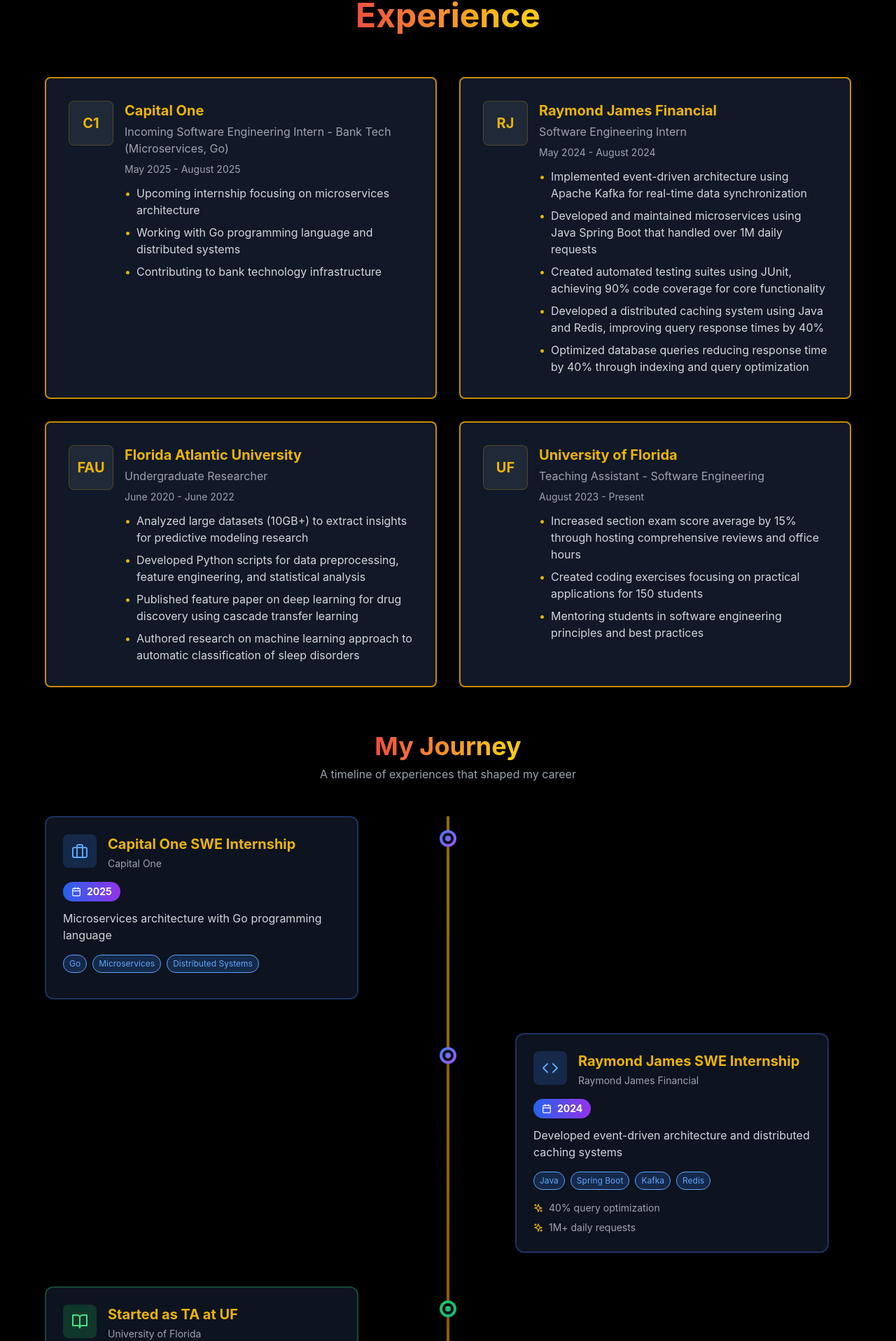
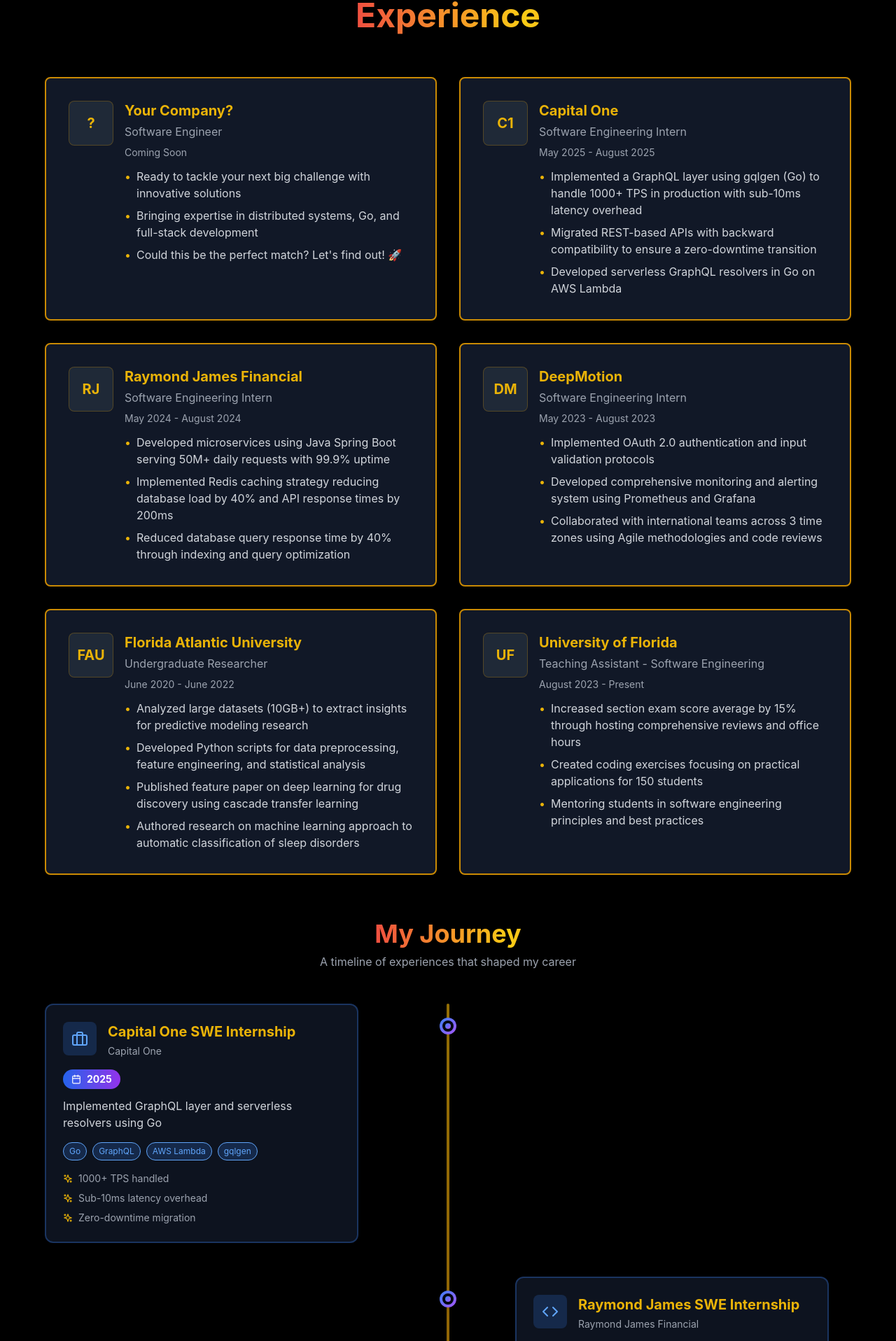
Before and after one commit to Dzeddy/dylan-portfolio, a React (Vite) app: page / in a window 1280 px wide. Shown: the part 882-2798 px from the top of the page at 70% size. Built offline with nearby package versions, Linux system fonts and the light colour scheme.

Commit message:
aesthetic

```diff
--- a/src/components/HeroSection.tsx
+++ b/src/components/HeroSection.tsx
@@ -5,7 +5,7 @@
 
 export const HeroSection: React.FC = () => {
   return (
-    <section className="min-h-screen flex items-center justify-center relative overflow-hidden px-4 sm:px-6">
+    <section className="min-h-screen flex items-start sm:items-center justify-center relative overflow-hidden px-4 sm:px-6 pt-10 sm:pt-0">
       {/* Animated background pattern */}
       <div className="absolute inset-0 opacity-10">
         <div className="absolute top-0 -left-4 w-48 sm:w-72 h-48 sm:h-72 bg-yellow-500 rounded-full filter blur-3xl animate-pulse"></div>
--- a/src/components/Navigation.tsx
+++ b/src/components/Navigation.tsx
@@ -18,7 +18,7 @@
   };
 
   return (
-    <nav className={`fixed w-full z-50 transition-all duration-300 ${
+    <nav className={`fixed w-full z-50 transition-all duration-300 hidden sm:block ${
       scrolled ? 'bg-black/90 backdrop-blur-md border-b border-yellow-600/20' : ''
     }`}>
       <div className="max-w-7xl mx-auto px-4 sm:px-6 py-4">
--- a/src/components/ProjectsSection.tsx
+++ b/src/components/ProjectsSection.tsx
@@ -22,7 +22,9 @@
             <ProjectCard key={index} project={project} />
           ))}
           {Array.from({ length: comingSoonCount }, (_, index) => (
-            <ComingSoonCard key={`coming-soon-${index}`} />
+            <div key={`coming-soon-${index}`} className="hidden sm:block">
+              <ComingSoonCard />
+            </div>
           ))}
         </div>
       </div>
--- a/src/data/portfolio.ts
+++ b/src/data/portfolio.ts
@@ -30,13 +30,24 @@
 
 export const experiences: ExperienceItem[] = [
   {
+    company: 'Your Company?',
+    position: 'Software Engineer',
+    duration: 'Coming Soon',
+    description: [
+      'Ready to tackle your next big challenge with innovative solutions',
+      'Bringing expertise in distributed systems, Go, and full-stack development',
+      'Could this be the perfect match? Let\'s find out! 🚀'
+    ],
+    logo: '?'
+  },
+  {
     company: 'Capital One',
-    position: 'Incoming Software Engineering Intern - Bank Tech (Microservices, Go)',
+    position: 'Software Engineering Intern',
     duration: 'May 2025 - August 2025',
     description: [
-      'Upcoming internship focusing on microservices architecture',
-      'Working with Go programming language and distributed systems',
-      'Contributing to bank technology infrastructure'
+      'Implemented a GraphQL layer using gqlgen (Go) to handle 1000+ TPS in production with sub-10ms latency overhead',
+      'Migrated REST-based APIs with backward compatibility to ensure a zero-downtime transition',
+      'Developed serverless GraphQL resolvers in Go on AWS Lambda'
     ],
     logo: 'C1'
   },
@@ -45,13 +56,22 @@
     position: 'Software Engineering Intern',
     duration: 'May 2024 - August 2024',
     description: [
-      'Implemented event-driven architecture using Apache Kafka for real-time data synchronization',
-      'Developed and maintained microservices using Java Spring Boot that handled over 1M daily requests',
-      'Created automated testing suites using JUnit, achieving 90% code coverage for core functionality',
-      'Developed a distributed caching system using Java and Redis, improving query response times by 40%',
-      'Optimized database queries reducing response time by 40% through indexing and query optimization'
+      'Developed microservices using Java Spring Boot serving 50M+ daily requests with 99.9% uptime',
+      'Implemented Redis caching strategy reducing database load by 40% and API response times by 200ms',
+      'Reduced database query response time by 40% through indexing and query optimization'
     ],
     logo: 'RJ'
+  },
+  {
+    company: 'DeepMotion',
+    position: 'Software Engineering Intern',
+    duration: 'May 2023 - August 2023',
+    description: [
+      'Implemented OAuth 2.0 authentication and input validation protocols',
+      'Developed comprehensive monitoring and alerting system using Prometheus and Grafana',
+      'Collaborated with international teams across 3 time zones using Agile methodologies and code reviews'
+    ],
+    logo: 'DM'
   },
   {
     company: 'Florida Atlantic University',
@@ -82,7 +102,7 @@
   {
     title: 'Zettelkasten – Connected Knowledge Platform',
     description: 'Full-stack knowledge management platform that transforms notes into an interlinked knowledge graph.',
-    tech: ['Go', 'React', 'TypeScript', 'MongoDB', 'Redis', 'Pinecone', 'OpenAI API', 'WebSockets'],
+    tech: ['Go', 'React', 'TypeScript', 'MongoDB', 'Redis', 'Pinecone', 'OpenAI Embeddings', 'WebSockets'],
     link: 'https://github.com/Dzeddy/zettelkasten'
   },
   {
@@ -108,9 +128,10 @@
 export const timeline: TimelineItem[] = [
   { date: '2025', title: 'Capital One Bank Tech Internship', side: 'left' },
   { date: '2024', title: 'Raymond James SWE Internship', side: 'right' },
-  { date: '2023', title: 'Started as TA at UF', side: 'left' },
-  { date: '2022', title: 'Began CS + Math at UF', side: 'right' },
-  { date: '2020-2022', title: 'Research at FAU', side: 'left' }
+  { date: '2023', title: 'DeepMotion SWE Internship', side: 'left' },
+  { date: '2023', title: 'Started as TA at UF', side: 'right' },
+  { date: '2022', title: 'Began CS + Math at UF', side: 'left' },
+  { date: '2020-2022', title: 'Research at FAU', side: 'right' }
 ];
 
 export const enhancedTimeline: EnhancedTimelineItem[] = [
@@ -121,8 +142,9 @@
     company: 'Capital One',
     type: 'work',
     icon: Briefcase,
-    description: 'Microservices architecture with Go programming language',
-    technologies: ['Go', 'Microservices', 'Distributed Systems'],
+    description: 'Implemented GraphQL layer and serverless resolvers using Go',
+    technologies: ['Go', 'GraphQL', 'AWS Lambda', 'gqlgen'],
+    achievements: ['1000+ TPS handled', 'Sub-10ms latency overhead', 'Zero-downtime migration'],
     side: 'left'
   },
   {
@@ -132,13 +154,25 @@
     company: 'Raymond James Financial',
     type: 'work',
     icon: Code,
-    description: 'Developed event-driven architecture and distributed caching systems',
-    technologies: ['Java', 'Spring Boot', 'Kafka', 'Redis'],
-    achievements: ['40% query optimization', '1M+ daily requests'],
+    description: 'Developed high-performance microservices and caching systems',
+    technologies: ['Java', 'Spring Boot', 'Redis'],
+    achievements: ['50M+ daily requests', '99.9% uptime', '40% query optimization', '200ms response time reduction'],
     side: 'right'
   },
   {
     id: 3,
+    date: '2023',
+    title: 'DeepMotion SWE Internship',
+    company: 'DeepMotion',
+    type: 'work',
+    icon: Code,
+    description: 'Implemented authentication systems and monitoring infrastructure',
+    technologies: ['OAuth 2.0', 'Prometheus', 'Grafana'],
+    achievements: ['International team collaboration', 'Agile methodologies'],
+    side: 'left'
+  },
+  {
+    id: 4,
     date: '2023',
     title: 'Started as TA at UF',
     company: 'University of Florida',
@@ -146,10 +180,10 @@
     icon: BookOpen,
     description: 'Teaching Assistant for Software Engineering course',
     achievements: ['15% exam score improvement', '150+ students mentored'],
-    side: 'left'
+    side: 'right'
   },
   {
-    id: 4,
+    id: 5,
     date: '2022',
     title: 'Began CS + Math at UF',
     company: 'University of Florida',
@@ -157,10 +191,10 @@
     icon: GraduationCap,
     description: 'Benacquisto Scholar pursuing dual degree',
     achievements: ['3.93 GPA', 'Dean\'s List'],
-    side: 'right'
+    side: 'left'
   },
   {
-    id: 5,
+    id: 6,
     date: '2020-2022',
     title: 'Research at FAU',
     company: 'Florida Atlantic University',
@@ -169,7 +203,7 @@
     description: 'Published research on ML for drug discovery and sleep disorder classification',
     technologies: ['Python', 'TensorFlow', 'Data Analysis'],
     achievements: ['2 published papers', '10GB+ datasets analyzed'],
-    side: 'left'
+    side: 'right'
   }
 ];
 
--- a/src/types/index.ts
+++ b/src/types/index.ts
@@ -11,6 +11,7 @@
   description: string;
   tech: string[];
   link: string;
+  hideOnMobile?: boolean;
 }
 
 export interface TimelineItem {
```
